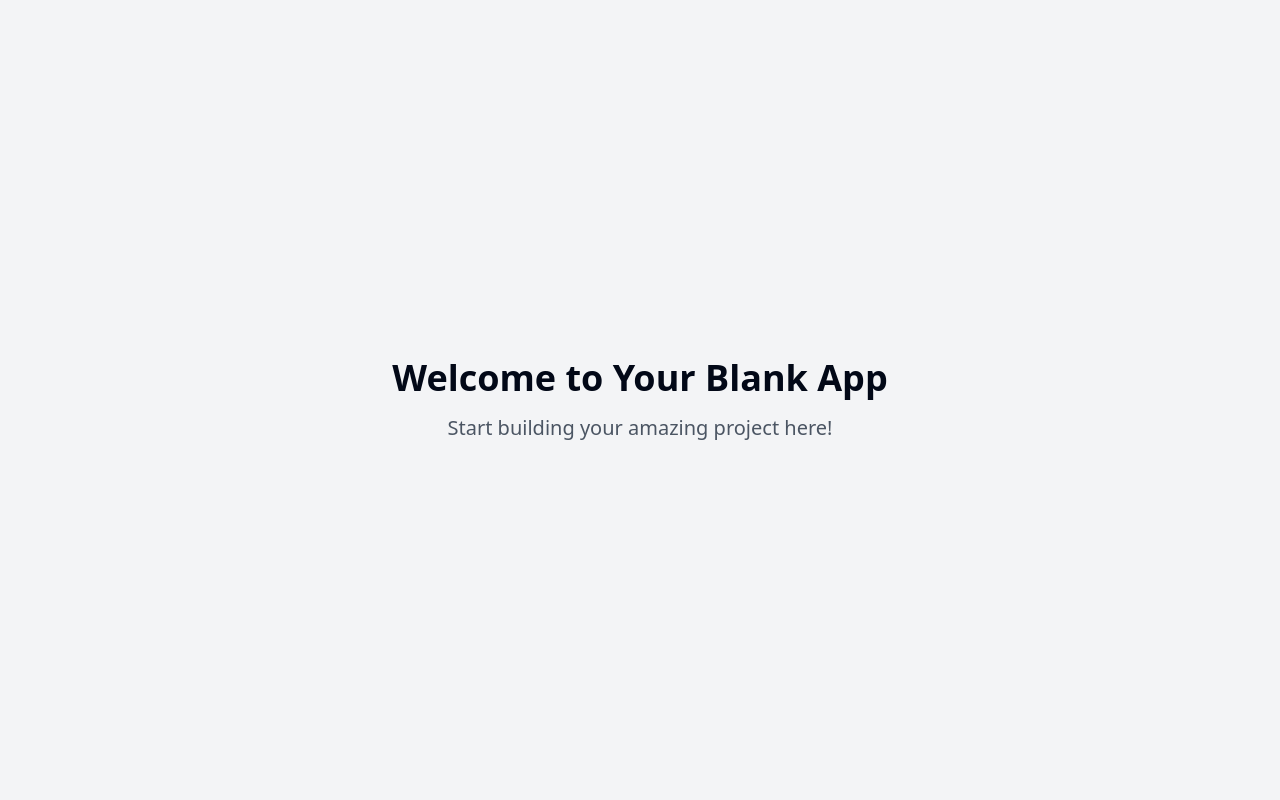
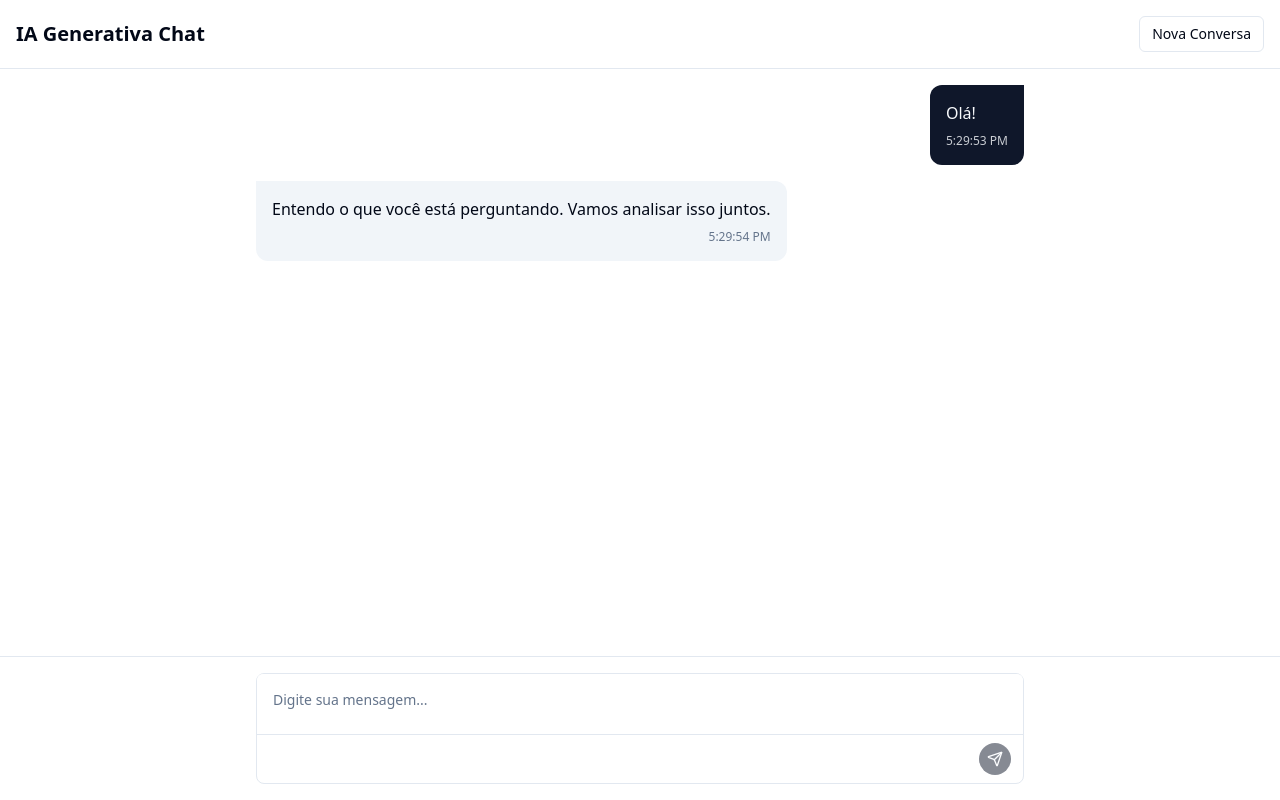
Before and after one commit to ghkfjfbdb/chat-gen-spark, a React (Vite) app: page / in a window 1280 px wide. Built offline with nearby package versions, Linux system fonts and the light colour scheme.

Commit message:
Add chatbot functionality
Implement a basic chatbot with React, Tailwind, and OpenAI API integration.

```diff
--- a/index.html
+++ b/index.html
@@ -1,14 +1,15 @@
+
 <!DOCTYPE html>
 <html lang="en">
   <head>
     <meta charset="UTF-8" />
     <meta name="viewport" content="width=device-width, initial-scale=1.0" />
-    <title>chat-gen-spark</title>
-    <meta name="description" content="Lovable Generated Project" />
+    <title>IA Generativa Chat</title>
+    <meta name="description" content="Chat com IA Generativa" />
     <meta name="author" content="Lovable" />
 
-    <meta property="og:title" content="chat-gen-spark" />
-    <meta property="og:description" content="Lovable Generated Project" />
+    <meta property="og:title" content="IA Generativa Chat" />
+    <meta property="og:description" content="Chat com IA Generativa" />
     <meta property="og:type" content="website" />
     <meta property="og:image" content="https://lovable.dev/opengraph-image-p98pqg.png" />
 
--- /dev/null
+++ b/src/components/ChatInput.tsx
@@ -0,0 +1,71 @@
+
+import React, { useState, useRef, useEffect } from 'react';
+import { Button } from "@/components/ui/button";
+import { Textarea } from "@/components/ui/textarea";
+import { Send } from "lucide-react";
+
+interface ChatInputProps {
+  onSendMessage: (message: string) => void;
+  disabled?: boolean;
+}
+
+const ChatInput = ({ onSendMessage, disabled = false }: ChatInputProps) => {
+  const [message, setMessage] = useState('');
+  const textareaRef = useRef<HTMLTextAreaElement>(null);
+
+  const handleSendMessage = () => {
+    if (message.trim() && !disabled) {
+      onSendMessage(message);
+      setMessage('');
+      if (textareaRef.current) {
+        textareaRef.current.style.height = 'auto';
+      }
+    }
+  };
+
+  const handleKeyDown = (e: React.KeyboardEvent<HTMLTextAreaElement>) => {
+    if (e.key === 'Enter' && !e.shiftKey) {
+      e.preventDefault();
+      handleSendMessage();
+    }
+  };
+
+  const adjustTextareaHeight = () => {
+    if (textareaRef.current) {
+      textareaRef.current.style.height = 'auto';
+      textareaRef.current.style.height = `${Math.min(textareaRef.current.scrollHeight, 200)}px`;
+    }
+  };
+
+  useEffect(() => {
+    adjustTextareaHeight();
+  }, [message]);
+
+  return (
+    <div className="flex flex-col w-full border rounded-lg bg-background">
+      <Textarea
+        ref={textareaRef}
+        value={message}
+        onChange={(e) => setMessage(e.target.value)}
+        onKeyDown={handleKeyDown}
+        placeholder="Digite sua mensagem..."
+        className="min-h-[60px] max-h-[200px] resize-none border-0 focus-visible:ring-0 focus-visible:ring-offset-0 p-4"
+        disabled={disabled}
+        rows={1}
+      />
+      <div className="flex justify-between px-3 py-2 border-t">
+        <div></div>
+        <Button
+          onClick={handleSendMessage}
+          disabled={!message.trim() || disabled}
+          size="sm"
+          className="rounded-full h-8 w-8 p-0"
+        >
+          <Send className="h-4 w-4" />
+        </Button>
+      </div>
+    </div>
+  );
+};
+
+export default ChatInput;
--- /dev/null
+++ b/src/components/ChatMessage.tsx
@@ -0,0 +1,41 @@
+
+import React from 'react';
+import { cn } from "@/lib/utils";
+
+type MessageRole = 'user' | 'assistant';
+
+interface ChatMessageProps {
+  content: string;
+  role: MessageRole;
+  timestamp?: string;
+}
+
+const ChatMessage = ({ content, role, timestamp }: ChatMessageProps) => {
+  const isUser = role === 'user';
+
+  return (
+    <div className={cn(
+      "flex w-full mb-4 animate-fade-in",
+      isUser ? "justify-end" : "justify-start"
+    )}>
+      <div className={cn(
+        "max-w-[85%] md:max-w-[75%] rounded-xl p-4",
+        isUser
+          ? "bg-primary text-primary-foreground rounded-tr-none"
+          : "bg-muted rounded-tl-none"
+      )}>
+        <p className="whitespace-pre-wrap break-words">{content}</p>
+        {timestamp && (
+          <div className={cn(
+            "text-xs mt-2 text-right",
+            isUser ? "text-primary-foreground/80" : "text-muted-foreground"
+          )}>
+            {timestamp}
+          </div>
+        )}
+      </div>
+    </div>
+  );
+};
+
+export default ChatMessage;
--- /dev/null
+++ b/src/components/TypingIndicator.tsx
@@ -0,0 +1,14 @@
+
+import React from 'react';
+
+const TypingIndicator = () => {
+  return (
+    <div className="flex items-center space-x-1 p-4 max-w-[100px] bg-muted rounded-xl rounded-tl-none mb-4">
+      <div className="w-2 h-2 bg-muted-foreground/70 rounded-full animate-pulse" style={{ animationDelay: "0ms" }}></div>
+      <div className="w-2 h-2 bg-muted-foreground/70 rounded-full animate-pulse" style={{ animationDelay: "300ms" }}></div>
+      <div className="w-2 h-2 bg-muted-foreground/70 rounded-full animate-pulse" style={{ animationDelay: "600ms" }}></div>
+    </div>
+  );
+};
+
+export default TypingIndicator;
--- a/src/components/ui/textarea.tsx
+++ b/src/components/ui/textarea.tsx
@@ -1,3 +1,4 @@
+
 import * as React from "react"
 
 import { cn } from "@/lib/utils"
--- /dev/null
+++ b/src/hooks/useChat.tsx
@@ -0,0 +1,70 @@
+
+import { useState, useCallback } from 'react';
+
+export type MessageRole = 'user' | 'assistant';
+
+export interface Message {
+  id: string;
+  content: string;
+  role: MessageRole;
+  timestamp: string;
+}
+
+export function useChat() {
+  const [messages, setMessages] = useState<Message[]>([]);
+  const [isLoading, setIsLoading] = useState(false);
+
+  const addMessage = useCallback((content: string, role: MessageRole) => {
+    const newMessage: Message = {
+      id: Date.now().toString(),
+      content,
+      role,
+      timestamp: new Date().toLocaleTimeString(),
+    };
+
+    setMessages((prevMessages) => [...prevMessages, newMessage]);
+    return newMessage;
+  }, []);
+
+  const sendMessage = useCallback(async (messageContent: string) => {
+    // Add the user message to the chat
+    addMessage(messageContent, 'user');
+
+    // Set loading state
+    setIsLoading(true);
+
+    try {
+      // In a real implementation, this is where you'd call your AI API
+      // For now, let's simulate a response after a delay
+      await new Promise(resolve => setTimeout(resolve, 1000));
+
+      // Example response - In a real app, this would come from the API
+      const responseOptions = [
+        "Olá! Como posso ajudar você hoje?",
+        "Interessante pergunta! Vamos explorar esse assunto...",
+        "Obrigado por compartilhar isso comigo. Tenho algumas ideias que podem ajudar.",
+        "Estou aqui para auxiliar com suas perguntas. Pode me dizer mais?",
+        "Entendo o que você está perguntando. Vamos analisar isso juntos."
+      ];
+
+      const randomResponse = responseOptions[Math.floor(Math.random() * responseOptions.length)];
+      addMessage(randomResponse, 'assistant');
+    } catch (error) {
+      console.error("Error getting AI response:", error);
+      addMessage("Desculpe, ocorreu um erro ao processar sua mensagem. Por favor, tente novamente.", 'assistant');
+    } finally {
+      setIsLoading(false);
+    }
+  }, [addMessage]);
+
+  const clearMessages = useCallback(() => {
+    setMessages([]);
+  }, []);
+
+  return {
+    messages,
+    isLoading,
+    sendMessage,
+    clearMessages
+  };
+}
--- a/src/pages/Index.tsx
+++ b/src/pages/Index.tsx
@@ -1,11 +1,77 @@
-// Update this page (the content is just a fallback if you fail to update the page)
+
+import React, { useRef, useEffect } from 'react';
+import ChatMessage from '@/components/ChatMessage';
+import ChatInput from '@/components/ChatInput';
+import TypingIndicator from '@/components/TypingIndicator';
+import { useChat } from '@/hooks/useChat';
+import { Button } from '@/components/ui/button';
 
 const Index = () => {
+  const { messages, isLoading, sendMessage, clearMessages } = useChat();
+  const messagesEndRef = useRef<HTMLDivElement>(null);
+
+  // Auto-scroll to bottom when messages change
+  useEffect(() => {
+    if (messagesEndRef.current) {
+      messagesEndRef.current.scrollIntoView({ behavior: 'smooth' });
+    }
+  }, [messages, isLoading]);
+
+  useEffect(() => {
+    // Show welcome message on first load
+    if (messages.length === 0) {
+      sendMessage("Olá!");
+    }
+  }, []);
+
   return (
-    <div className="min-h-screen flex items-center justify-center bg-gray-100">
-      <div className="text-center">
-        <h1 className="text-4xl font-bold mb-4">Welcome to Your Blank App</h1>
-        <p className="text-xl text-gray-600">Start building your amazing project here!</p>
+    <div className="flex flex-col h-screen bg-background">
+      {/* Header */}
+      <header className="flex items-center justify-between p-4 border-b">
+        <h1 className="text-xl font-bold">IA Generativa Chat</h1>
+        <Button
+          variant="outline"
+          size="sm"
+          onClick={clearMessages}
+        >
+          Nova Conversa
+        </Button>
+      </header>
+
+      {/* Chat messages area */}
+      <div className="flex-1 overflow-y-auto p-4">
+        <div className="max-w-3xl mx-auto">
+          {messages.length === 0 ? (
+            <div className="flex items-center justify-center h-full">
+              <div className="text-center text-muted-foreground">
+                <h2 className="text-2xl font-semibold mb-2">Bem-vindo ao Chat</h2>
+                <p>Envie uma mensagem para começar a conversar com a IA.</p>
+              </div>
+            </div>
+          ) : (
+            messages.map((message) => (
+              <ChatMessage
+                key={message.id}
+                content={message.content}
+                role={message.role}
+                timestamp={message.timestamp}
+              />
+            ))
+          )}
+
+          {isLoading && <TypingIndicator />}
+          <div ref={messagesEndRef} />
+        </div>
+      </div>
+
+      {/* Input area */}
+      <div className="p-4 border-t">
+        <div className="max-w-3xl mx-auto">
+          <ChatInput
+            onSendMessage={sendMessage}
+            disabled={isLoading}
+          />
+        </div>
       </div>
     </div>
   );
--- a/tailwind.config.ts
+++ b/tailwind.config.ts
@@ -1,3 +1,4 @@
+
 import type { Config } from "tailwindcss";
 
 export default {
@@ -84,11 +85,22 @@ export default {
 					to: {
 						height: '0'
 					}
+				},
+				'fade-in': {
+					'0%': {
+						opacity: '0',
+						transform: 'translateY(10px)'
+					},
+					'100%': {
+						opacity: '1',
+						transform: 'translateY(0)'
+					}
 				}
 			},
 			animation: {
 				'accordion-down': 'accordion-down 0.2s ease-out',
-				'accordion-up': 'accordion-up 0.2s ease-out'
+				'accordion-up': 'accordion-up 0.2s ease-out',
+				'fade-in': 'fade-in 0.3s ease-out'
 			}
 		}
 	},
```
